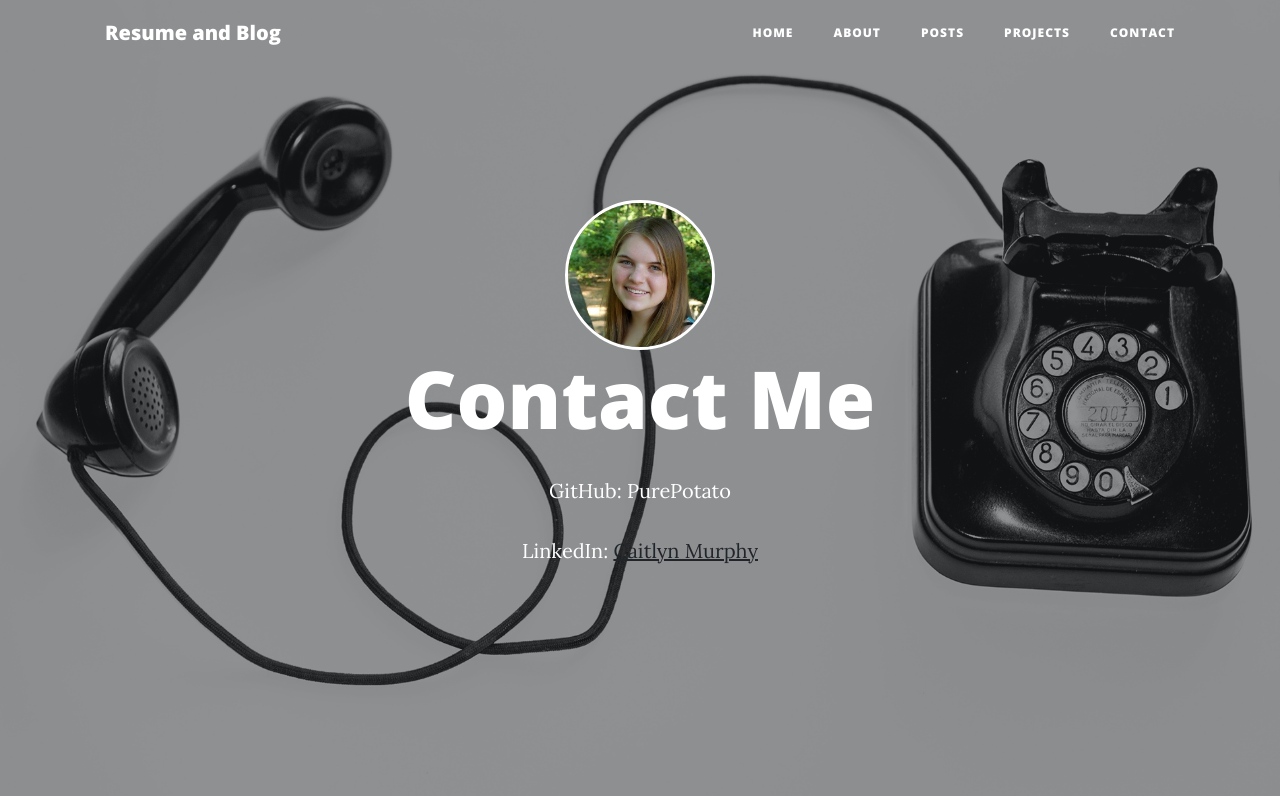
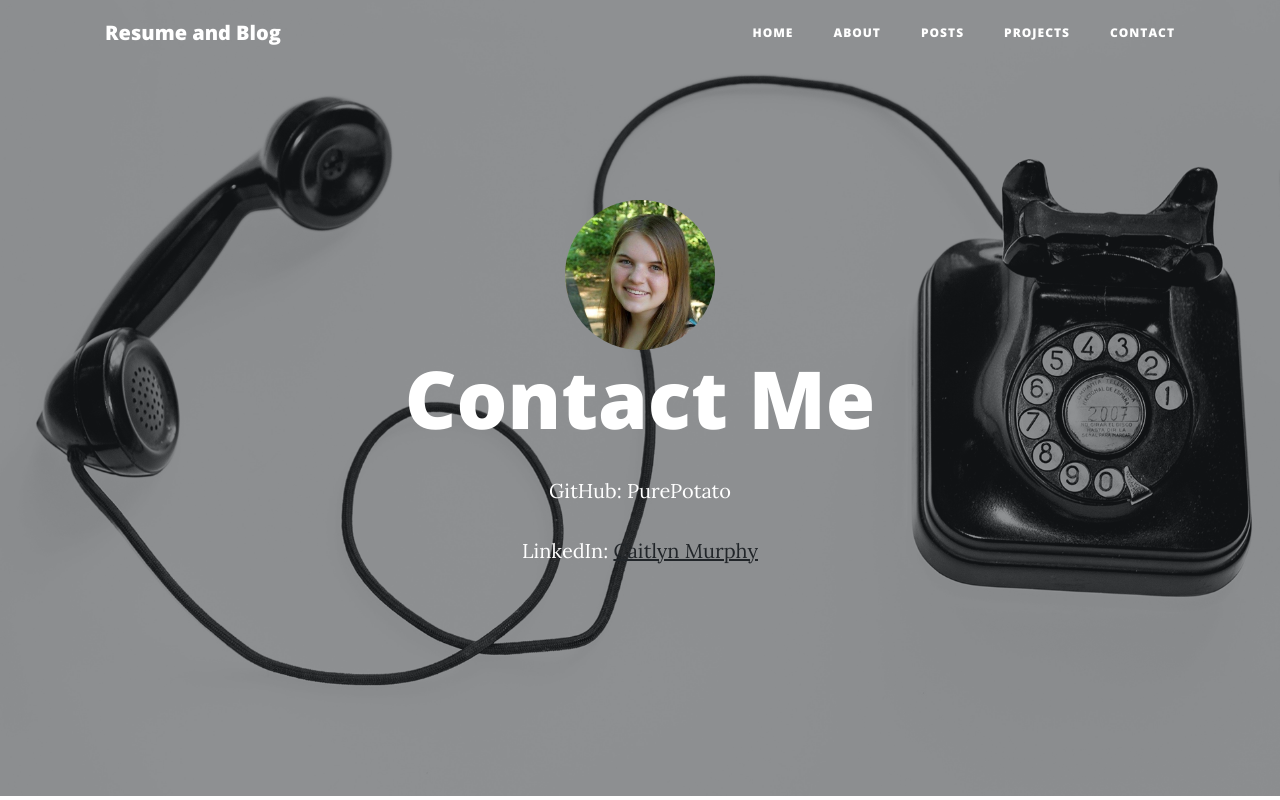
Before and after one commit to PurePotato/resumeblog, a website: page contact.html in a window 1280 px wide. Shown: the top 800 px of the page. Drawn offline with nearby package versions, Linux system fonts and the light colour scheme.

Commit message:
Removed the border

```diff
--- a/contact.html
+++ b/contact.html
@@ -11,8 +11,6 @@
       width: 150px;
       height: 150px;
       border-radius: 50%;
-      border-style: solid;
-      border-width: medium;
       }   </style>
     <meta name="description" content="">
     <meta name="author" content="">
```
